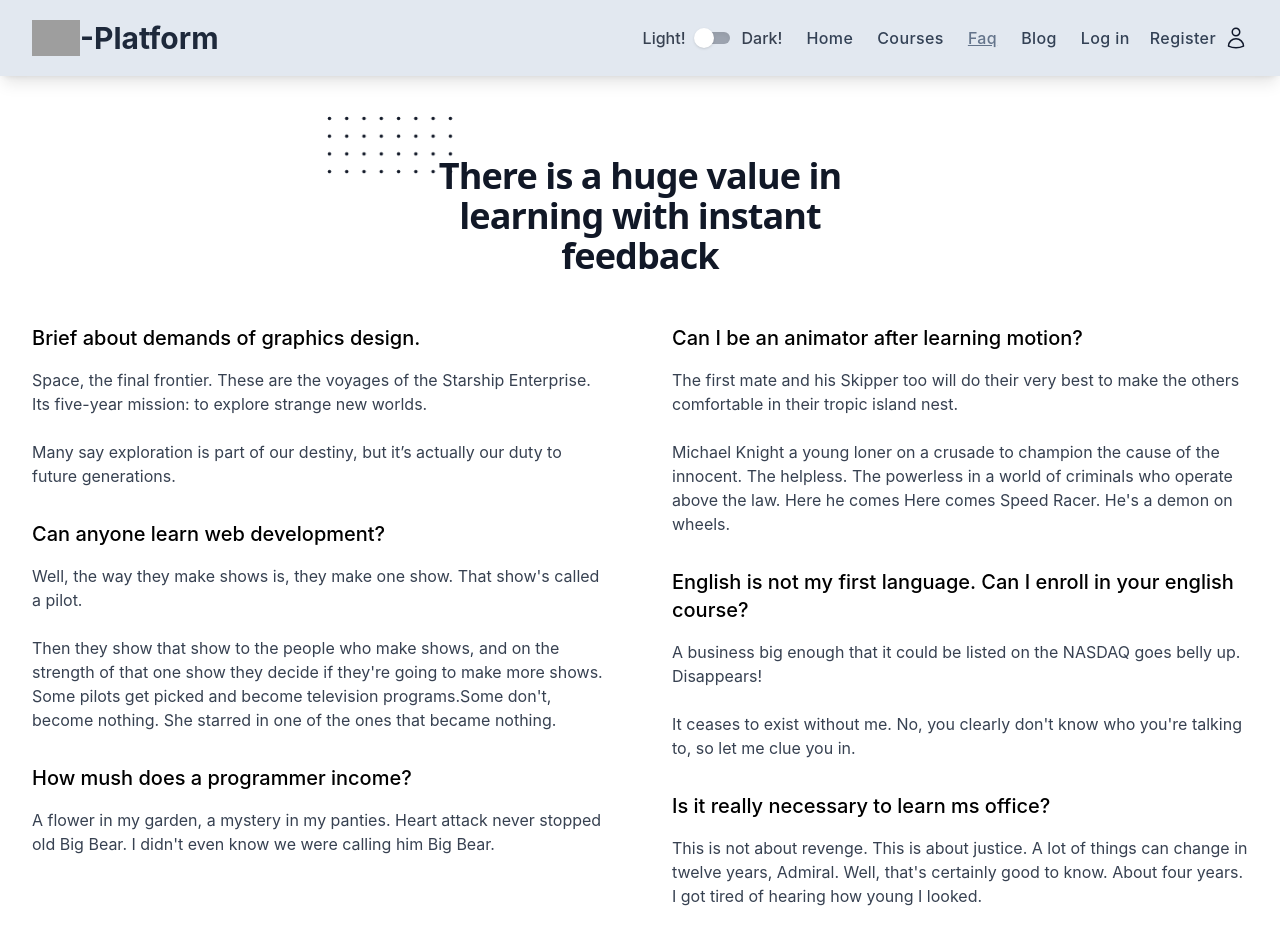
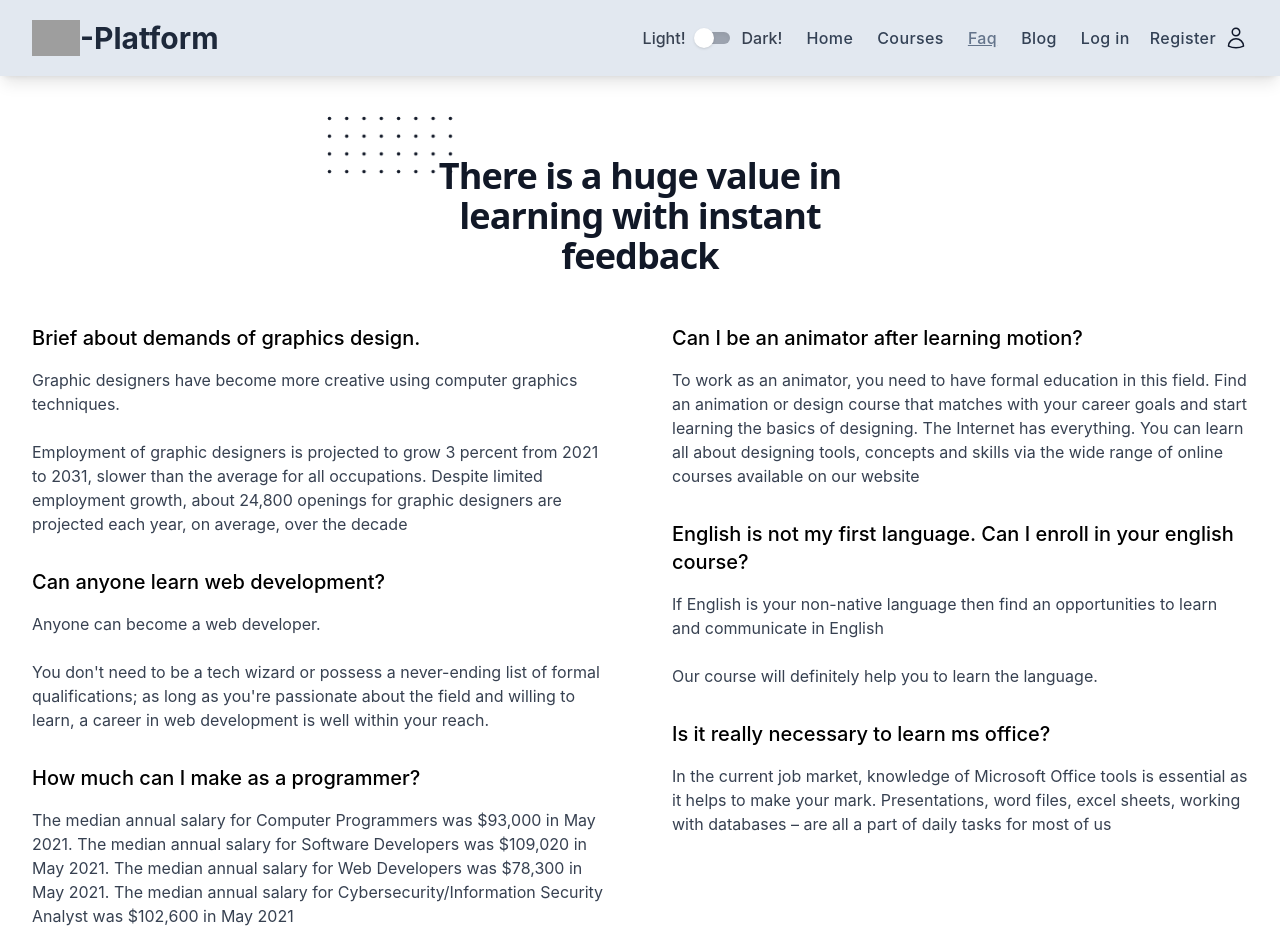
Before and after one commit to thesanchitadevi/e-platform-client, a React (Create React App) app: page /faq in a window 1280 px wide. Shown: the top 952 px of the page. Built offline with nearby package versions, Linux system fonts and the light colour scheme; no server answers; grey boxes are pictures that could not be loaded.

Commit message:
faq answers added

```diff
--- a/src/Components/Courses/Courses.js
+++ b/src/Components/Courses/Courses.js
@@ -1,8 +1,15 @@
 import React, { useEffect, useState } from 'react';
 import { Link } from 'react-router-dom';
 import LeftNav from '../Shared/LeftNav/LeftNav';
+import Pdf from "react-to-pdf";
+import { useRef } from 'react';
+
+
+const ref = React.createRef();
 
 const Courses = () => {
+    const exampleRef = useRef();
+
     const [categories, setCategories] = useState([]);
 
     useEffect(() => {
@@ -23,21 +30,31 @@ const Courses = () => {
                         >
                             {/* Each Course name with image */}
                             <div className="flex flex-col items-center justify-center w-full max-w-sm mx-auto shadow-lg">
-                                <div className="w-full h-60 bg-slate-300 bg-center bg-cover rounded-lg shadow-md" ><img src={category.image_url} alt="" className='h-60 w-full' /></div>
+                                <div  className="w-full h-60 bg-slate-300 bg-center bg-cover rounded-lg shadow-md" ><img src={category.image_url} alt="" className='h-60 w-full' /></div>
 
-                                <div className="w-56 -mt-10 overflow-hidden bg-white rounded-lg shadow-lg md:w-64 dark:bg-slate-800">
+                                <div  className="w-56 -mt-10 overflow-hidden bg-white rounded-lg shadow-lg md:w-64 dark:bg-slate-800">
 
-                                    <Link className='py-2 text-xl text-slate-800 font-bold' to={`/category/${category.id}`}>
-                                        <span className="py-2 font-bold tracking-wide text-center text-slate-800 uppercase dark:text-white">{category.name}</span>
+                                    <Link className='py-2 text-xl text-slate-800 font-bold' to={`/category/${category.id}`}
+
+                                        ref={exampleRef}
+                                    >
+                                        <span  className="py-2 font-bold tracking-wide text-center text-slate-800 uppercase dark:text-white">{category.name}</span>
                                     </Link>
+                                    <div>
+                                        <Pdf targetRef={exampleRef} filename="example.pdf">
+                                            {({ toPdf }) =>
+                                                <button onClick={toPdf} className="flex items-center justify-between px-4 py-2 bg-slate-200 w-full">
+                                                    <p className="px-2 py-1 text-xs font-semibold text-slate-900 uppercase transition-colors duration-300 transform">Download Course Details
+                                                    </p>
+                                                    <svg xmlns="http://www.w3.org/2000/svg" fill="none" viewBox="0 0 24 24" strokeWidth="1.5" stroke="currentColor" className="w-5 h-5">
+                                                        <path strokeLinecap="round" strokeLinejoin="round" d="M3 16.5v2.25A2.25 2.25 0 005.25 21h13.5A2.25 2.25 0 0021 18.75V16.5M16.5 12L12 16.5m0 0L7.5 12m4.5 4.5V3" />
+                                                    </svg>
+                                                </button>}
+                                        </Pdf>
 
-                                    <button className="flex items-center justify-between px-4 py-2 bg-slate-200 w-full">
-                                        <p className="px-2 py-1 text-xs font-semibold text-slate-900 uppercase transition-colors duration-300 transform">Download Course Details
-                                        </p>
-                                        <svg xmlns="http://www.w3.org/2000/svg" fill="none" viewBox="0 0 24 24" strokeWidth="1.5" stroke="currentColor" className="w-5 h-5">
-                                            <path strokeLinecap="round" strokeLinejoin="round" d="M3 16.5v2.25A2.25 2.25 0 005.25 21h13.5A2.25 2.25 0 0021 18.75V16.5M16.5 12L12 16.5m0 0L7.5 12m4.5 4.5V3" />
-                                        </svg>
-                                    </button>
+                                    </div>
+
+
 
                                 </div>
                             </div>
--- a/src/Components/FAQ/FAQ.js
+++ b/src/Components/FAQ/FAQ.js
@@ -43,13 +43,10 @@ const FAQ = () => {
                                 Brief about demands of graphics design.
                             </p>
                             <p className="text-gray-700">
-                                Space, the final frontier. These are the voyages of the Starship
-                                Enterprise. Its five-year mission: to explore strange new
-                                worlds.
+                                Graphic designers have become more creative using computer graphics techniques.
                                 <br />
                                 <br />
-                                Many say exploration is part of our destiny, but it’s actually
-                                our duty to future generations.
+                                Employment of graphic designers is projected to grow 3 percent from 2021 to 2031, slower than the average for all occupations. Despite limited employment growth, about 24,800 openings for graphic designers are projected each year, on average, over the decade
                             </p>
                         </div>
                         <div>
@@ -57,25 +54,19 @@ const FAQ = () => {
                                 Can anyone learn web development?
                             </p>
                             <p className="text-gray-700">
-                                Well, the way they make shows is, they make one show. That
-                                show's called a pilot.
+                                Anyone can become a web developer.
                                 <br />
                                 <br />
-                                Then they show that show to the people who make shows, and on
-                                the strength of that one show they decide if they're going to
-                                make more shows. Some pilots get picked and become television
-                                programs.Some don't, become nothing. She starred in one of the
-                                ones that became nothing.
+                                You don't need to be a tech wizard or possess a never-ending list of formal qualifications; as long as you're passionate about the field and willing to learn, a career in web development is well within your reach.
                             </p>
                         </div>
                         <div>
                             <p className="mb-4 text-xl font-medium">
-                                How mush does a programmer income?
+                                How much can I make as a programmer?
                             </p>
                             <p className="text-gray-700">
-                                A flower in my garden, a mystery in my panties. Heart attack
-                                never stopped old Big Bear. I didn't even know we were calling
-                                him Big Bear.
+
+                                The median annual salary for Computer Programmers was $93,000 in May 2021. The median annual salary for Software Developers was $109,020 in May 2021. The median annual salary for Web Developers was $78,300 in May 2021. The median annual salary for Cybersecurity/Information Security Analyst was $102,600 in May 2021
                             </p>
                         </div>
                     </div>
@@ -85,14 +76,8 @@ const FAQ = () => {
                                 Can I be an animator after learning motion?
                             </p>
                             <p className="text-gray-700">
-                                The first mate and his Skipper too will do their very best to
-                                make the others comfortable in their tropic island nest.
-                                <br />
-                                <br />
-                                Michael Knight a young loner on a crusade to champion the cause
-                                of the innocent. The helpless. The powerless in a world of
-                                criminals who operate above the law. Here he comes Here comes
-                                Speed Racer. He's a demon on wheels.
+
+                                To work as an animator, you need to have formal education in this field. Find an animation or design course that matches with your career goals and start learning the basics of designing.  The Internet has everything. You can learn all about designing tools, concepts and skills via the wide range of online courses available on our website
                             </p>
                         </div>
                         <div>
@@ -100,12 +85,10 @@ const FAQ = () => {
                                 English is not my first language. Can I enroll in your english course?
                             </p>
                             <p className="text-gray-700">
-                                A business big enough that it could be listed on the NASDAQ goes
-                                belly up. Disappears!
+                                If English is your non-native language then find an opportunities to learn and communicate in English
                                 <br />
                                 <br />
-                                It ceases to exist without me. No, you clearly don't know who
-                                you're talking to, so let me clue you in.
+                                Our course will definitely help you to learn the language.
                             </p>
                         </div>
                         <div>
@@ -113,10 +96,7 @@ const FAQ = () => {
                                 Is it really necessary to learn ms office?
                             </p>
                             <p className="text-gray-700">
-                                This is not about revenge. This is about justice. A lot of
-                                things can change in twelve years, Admiral. Well, that's
-                                certainly good to know. About four years. I got tired of hearing
-                                how young I looked.
+                                In the current job market, knowledge of Microsoft Office tools is essential as it helps to make your mark. Presentations, word files, excel sheets, working with databases – are all a part of daily tasks for most of us
                             </p>
                         </div>
                     </div>
--- a/src/Components/Shared/CourseCard/CourseCard.js
+++ b/src/Components/Shared/CourseCard/CourseCard.js
@@ -1,18 +1,22 @@
 import React from 'react';
 import { Link } from 'react-router-dom';
 
-const CourseCard = ({ course }) => {
-    console.log(course);
-    const { details, image_url, rating, title, total_download } = course;
+
+
+const CourseCard = ({ course, exampleRef }) => {
+    // console.log(course);
+
+    const { details, image_url, rating, title } = course;
+
     return (
         <div>
             <div className="max-w-xs overflow-hidden bg-slate-200 rounded-lg shadow-lg dark:bg-gray-800">
                 <div className="px-4 py-2">
                     <h1 className="text-xl font-bold text-slate-800 uppercase dark:text-white">{title}</h1>
-                    <div className="mt-1 text-sm text-slate-600 dark:text-gray-400">
+                    <div ref={exampleRef} className="mt-1 text-sm text-slate-600 dark:text-gray-400">
                         {details.length > 200 ?
                             <p>{details.slice(0, 120) + '...'} </p> :
-                            <p> {details}</p>
+                            <p > {details}</p>
                         }
                     </div>
                 </div>
```
